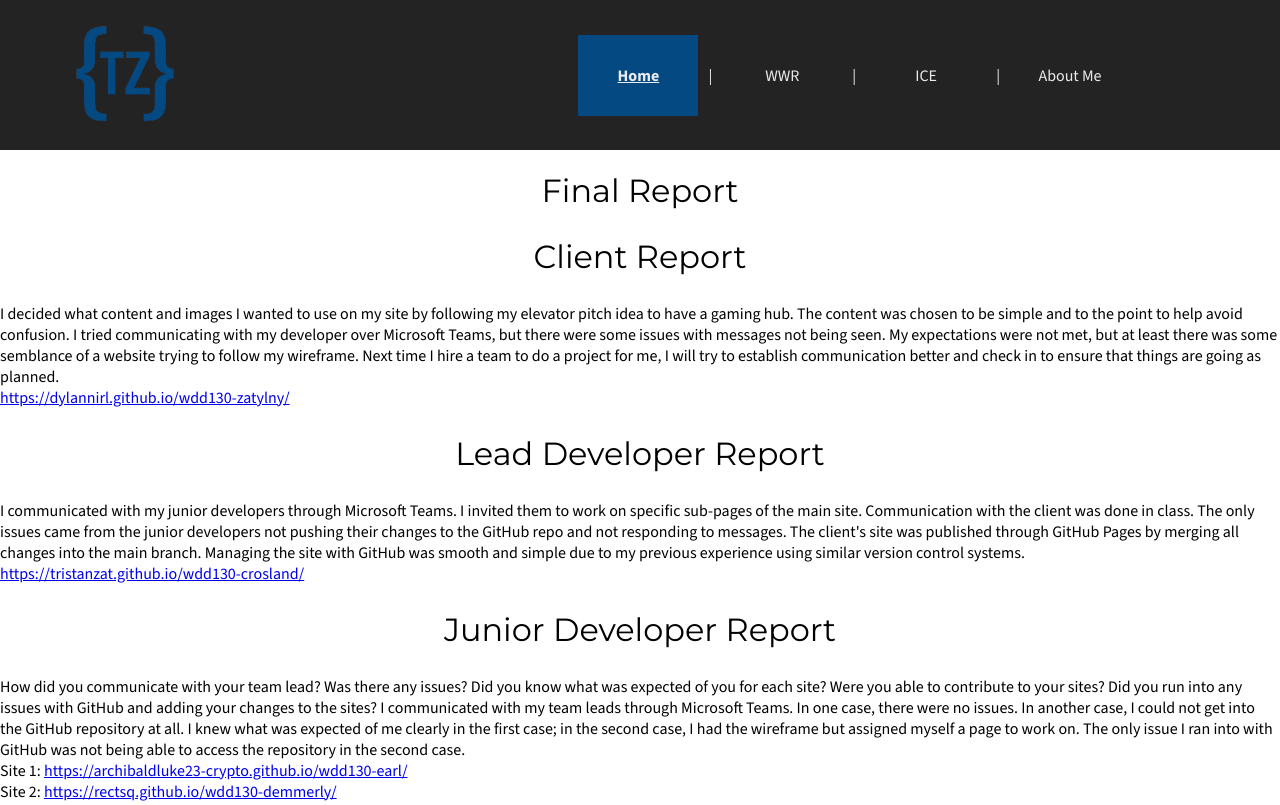
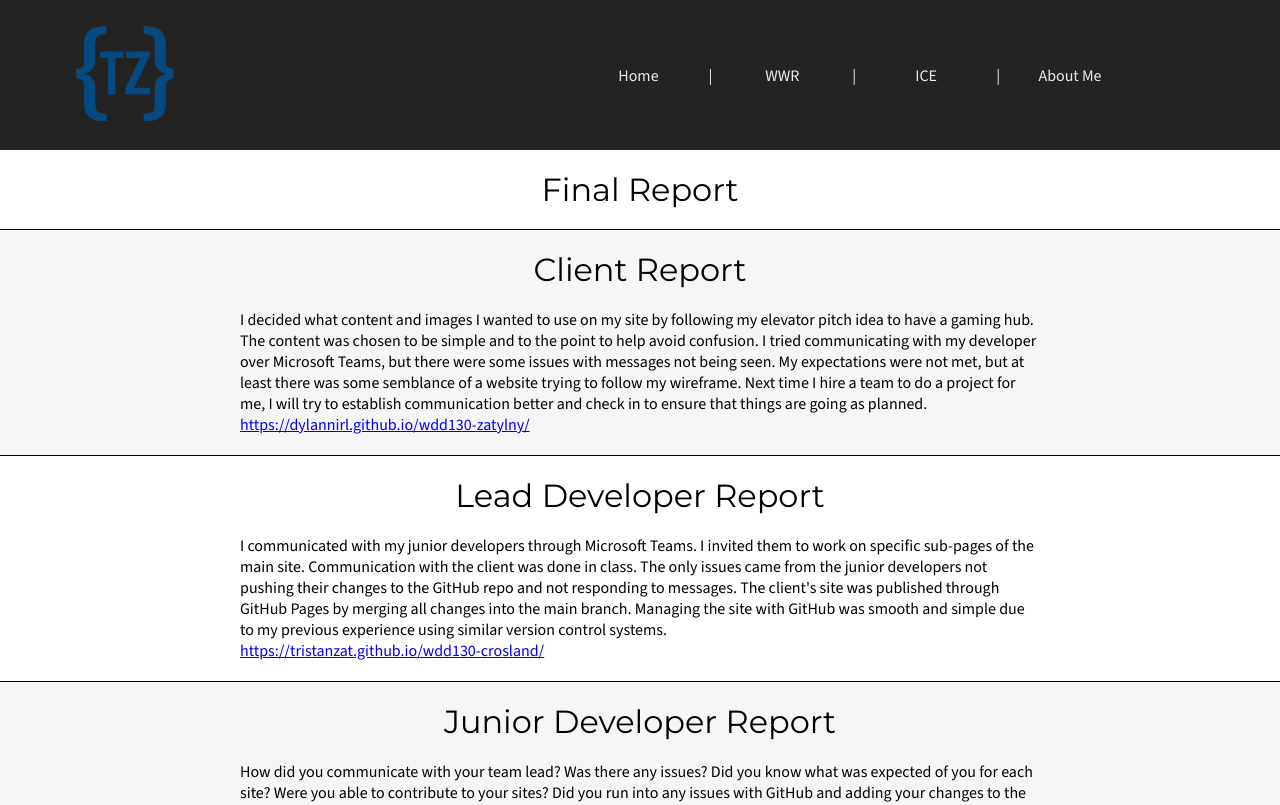
Before and after one commit to tristanzat/wdd-130-portfolio, a plain HTML site: page client_report.html in a window 1280 px wide. Shown: the top 805 px of the page. Drawn offline with nearby package versions, Linux system fonts and the light colour scheme.

Commit message:
style client report

```diff
--- a/client_report.html
+++ b/client_report.html
@@ -33,7 +33,7 @@
       />
       <!--Navigation Bar-->
       <nav>
-        <a href="index.html" class="active">Home</a>
+        <a href="index.html">Home</a>
         <span>|</span>
         <a href="wwr/index.html">WWR</a>
         <span>|</span>
@@ -43,7 +43,7 @@
       </nav>
     </header>
     <main>
-      <h1>Final Report</h1>
+      <h1 id="final-report">Final Report</h1>
       <div class="container">
         <h2>Client Report</h2>
         <p>
--- a/styles/styles.css
+++ b/styles/styles.css
@@ -228,3 +228,28 @@ footer {
   align-items: center;
   margin-top: auto;
 }
+
+#final-report {
+  margin: 0;
+  padding: 20px;
+  border-bottom: 1px solid black;
+}
+
+.container {
+  margin: 0;
+  border-bottom: 1px solid black;
+}
+
+.container:nth-child(even) {
+  background-color: #f7f6f6;
+}
+
+.container h2 {
+  margin: 0;
+  padding: 20px;
+}
+
+.container p {
+  max-width: 800px;
+  margin: 0 auto 20px auto;
+}
```
